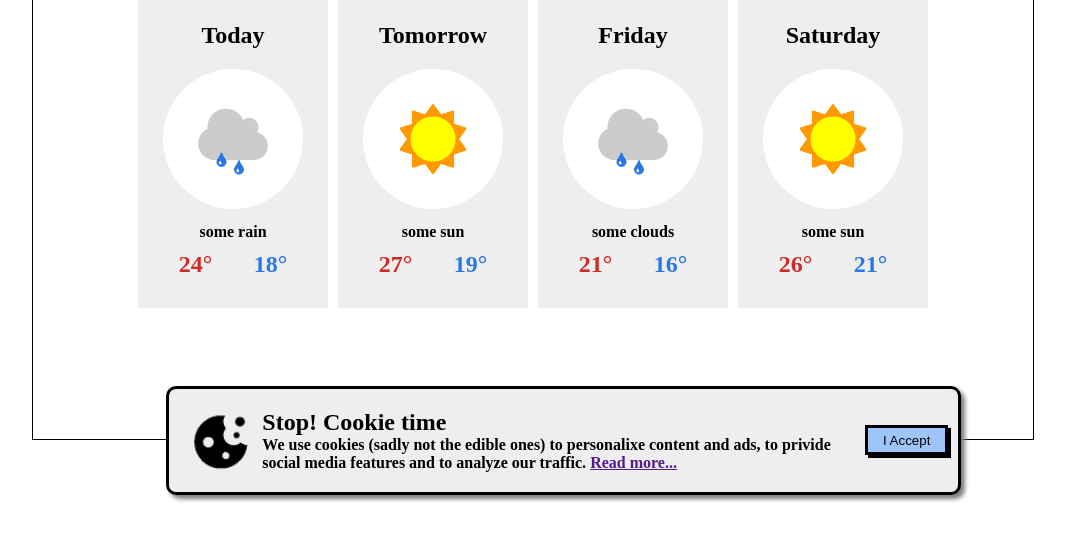
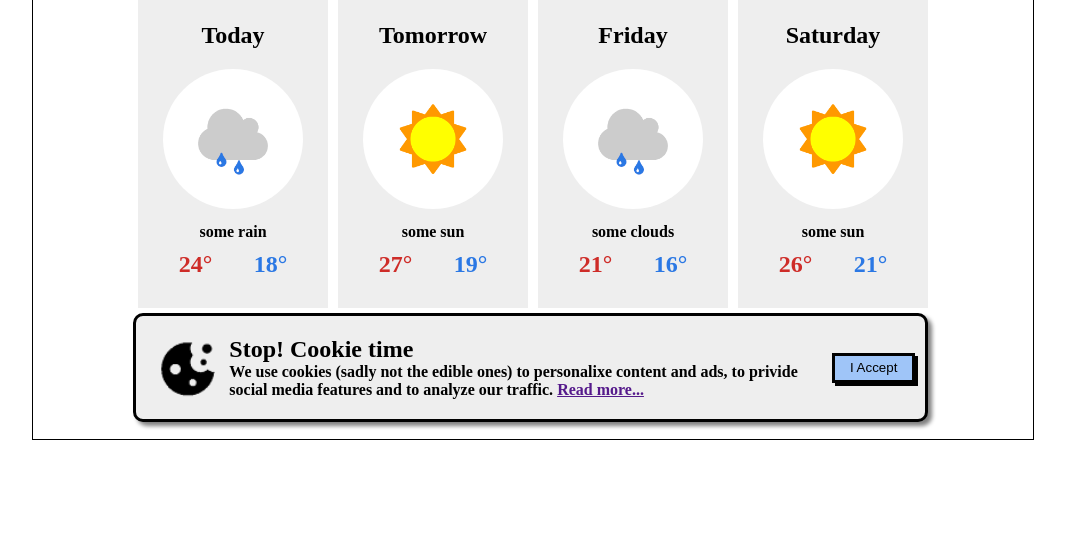
Before and after one commit to Zim2046/Javascript, a plain HTML site: page DojoWeather/DojoWeather.html in a window 1280 px wide. Shown: the part 112-652 px from the top of the page, without its empty margins (107-1172 px from the left). Drawn offline with Linux system fonts and the light colour scheme.

Commit message:
Fixed a bug that allowed the cookies alert to move around if screen size wa adjusted.

```diff
--- a/DojoWeather/DojoWeather.css
+++ b/DojoWeather/DojoWeather.css
@@ -95,8 +95,8 @@ img {
   box-shadow: 4px 4px 4px grey;
   /* change the position properties here */
   position: fixed;
-  right: 212px;
-  bottom: 193px;
+  bottom: auto;
+  right: auto;
 }
 #message img {
   width: 120px;
--- a/DojoWeather/DojoWeather.html
+++ b/DojoWeather/DojoWeather.html
@@ -22,15 +22,6 @@
             </div>
         </div>
         <div id="main">
-
-            <div id="message">
-                <img src="./assets/cookie.png" alt="">
-                <div>
-                    <h2>Stop! Cookie time</h2>
-                    <p>We use cookies (sadly not the edible ones) to personalixe content and ads, to privide social media features and to analyze our traffic. <a href="">Read more...</a></p>
-                </div>
-                <button onclick="removeCookies(messageElement)">I Accept</button>
-            </div>
 
             <div class="mid-header">
                 <h2>San Jose</h2>
@@ -84,6 +75,15 @@
                 </div>
             </div>
 
+            <div id="message">
+                <img src="./assets/cookie.png" alt="">
+                <div>
+                    <h2>Stop! Cookie time</h2>
+                    <p>We use cookies (sadly not the edible ones) to personalixe content and ads, to privide social media features and to analyze our traffic. <a href="">Read more...</a></p>
+                </div>
+                <button onclick="removeCookies(messageElement)">I Accept</button>
+            </div>
+
         </div>
     </div>
     <script src="DojoWeather.js"></script>
```
